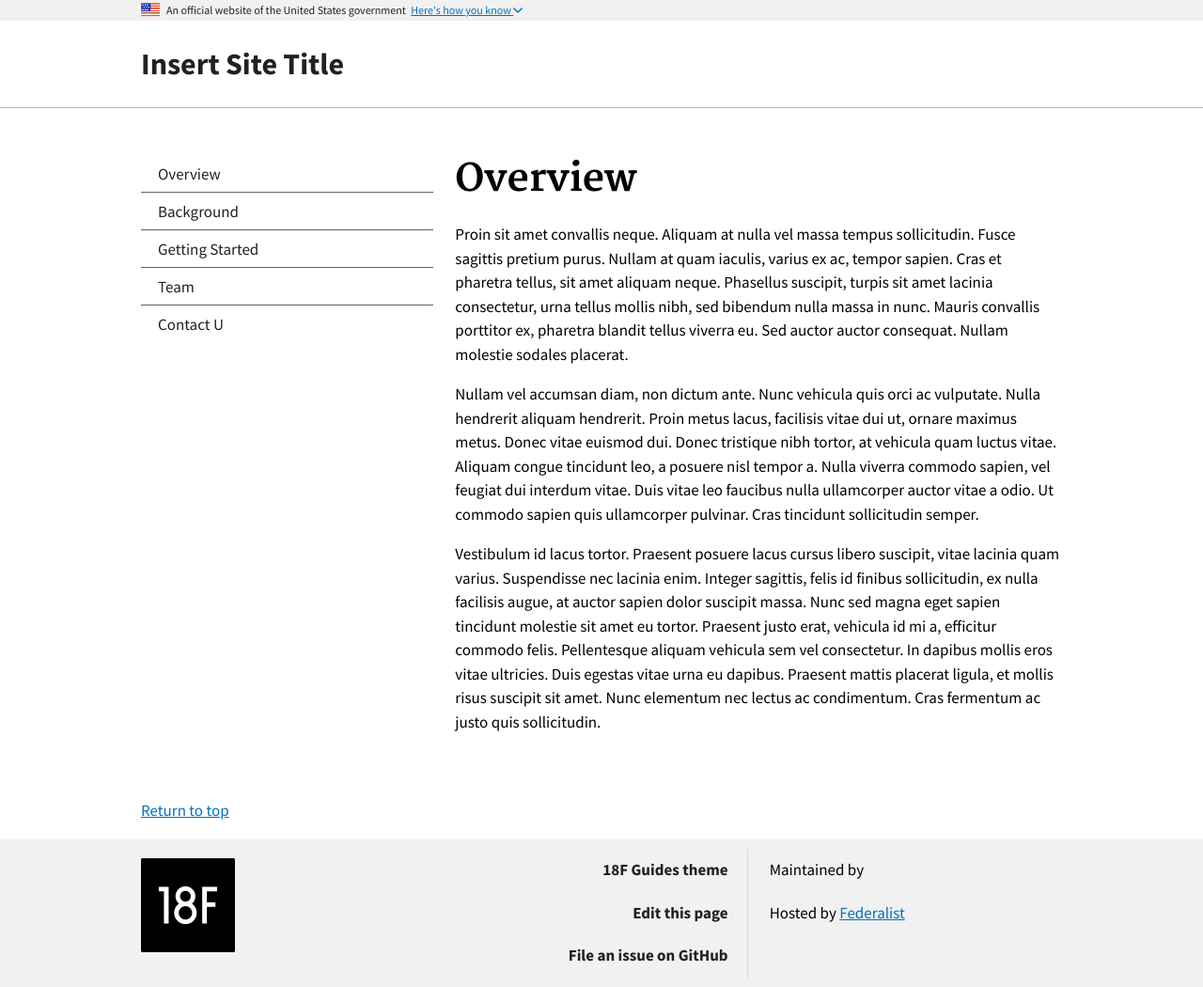
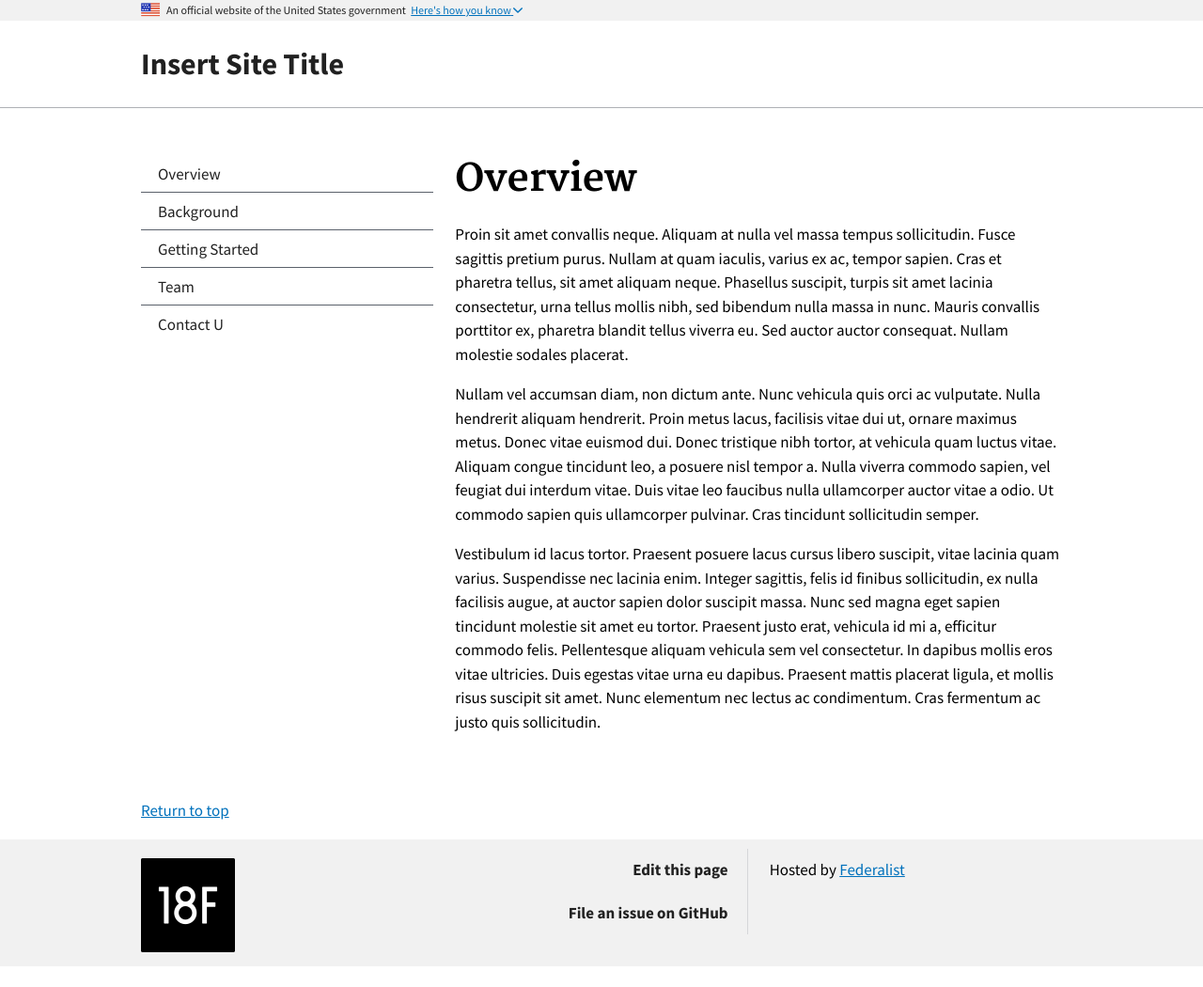
Before and after one commit to davidewarren/federalist-guide-template, a Jekyll site: the page built from index.md, in a window 1280 px wide. Shown: the whole page at 94% size. Built offline with Jekyll 4.4.1, drawn with Linux system fonts in a browser that asks for light colours; our own code applies the rules of GitHub Pages for plain Markdown files; after the commit the page ends 1028 px from its top, so only the background shows below that.

Commit message:
Update footer.html

```diff
--- a/_includes/footer.html
+++ b/_includes/footer.html
@@ -13,11 +13,6 @@
 
       <nav class="usa-footer-nav usa-width-one-third">
         <ul class="usa-unstyled-list">
-          <li class="usa-footer-primary-content">
-            <a class="usa-footer-primary-link" href="https://github.com/18F/guides-template/">
-            18F Guides theme
-            </a>
-          </li>
           {% if repo %}
           <li class="usa-footer-primary-content">
             <a class="usa-footer-primary-link" href="{{ repo.url }}/edit/{{ repo.default_branch | default: 'master' }}/{{ page.path }}">
@@ -35,9 +30,6 @@
       <div class="usa-width-one-third">
         <ul class="usa-unstyled-list">
           <li class="usa-footer-primary-content">
-              Maintained by <a href="{{ site.author.url }}">{{ site.author.name }}</a>
-          </li>
-          <li class="usa-footer-primary-content">
               Hosted by <a href="https://federalist.fr.cloud.gov/">Federalist</a>
           </li>
         </ul>
```
